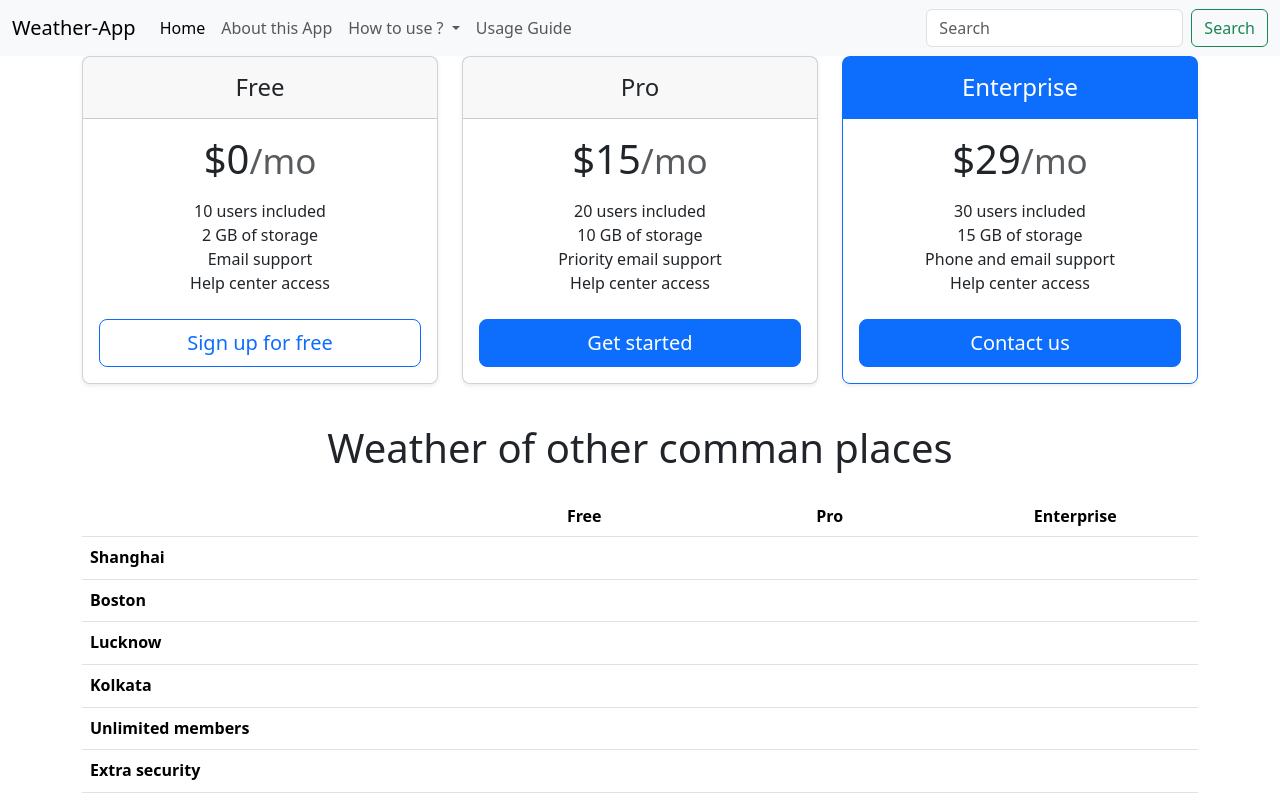
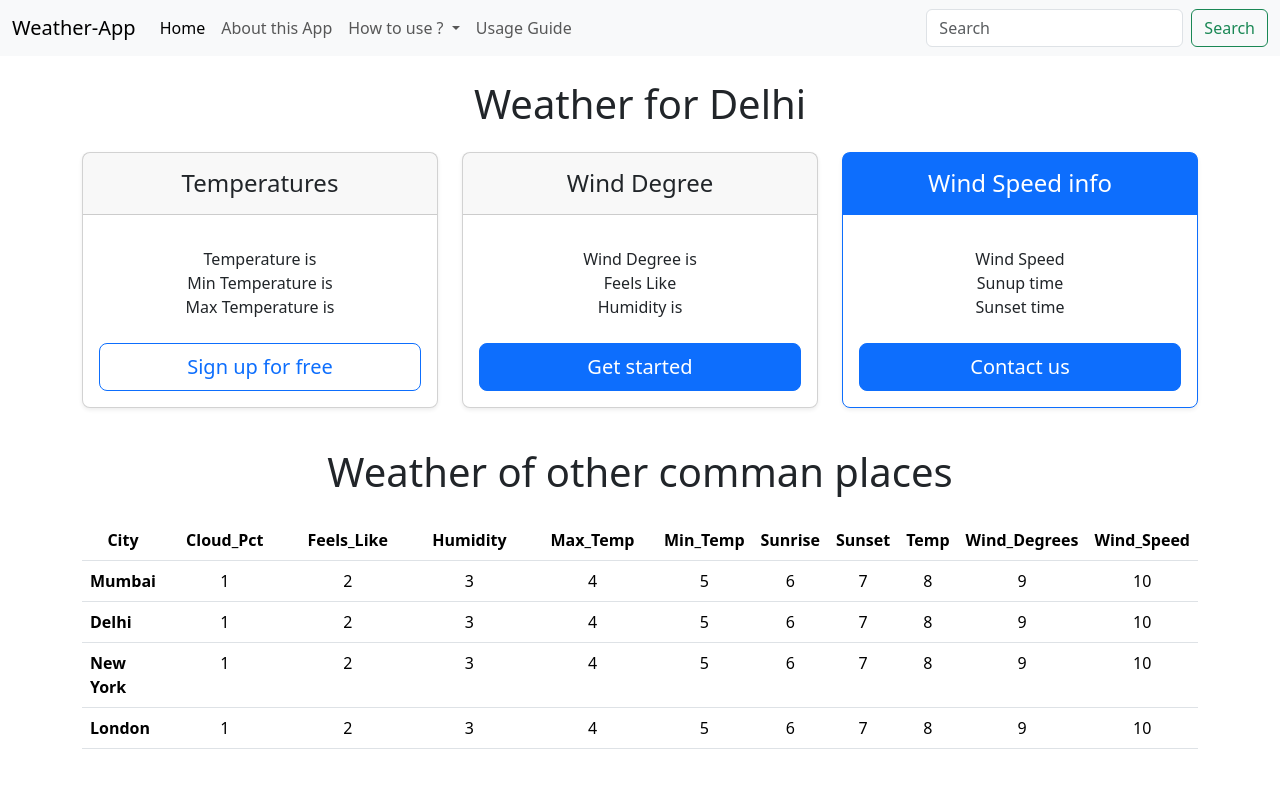
Before and after one commit to Vishallokhande8788/Weather-App, a website: page index.html in a window 1280 px wide. Drawn offline with nearby package versions, Linux system fonts and the light colour scheme; no server answers.

Commit message:
api info display done

```diff
--- a/index.html
+++ b/index.html
@@ -37,28 +37,29 @@
             </li>
           </ul>
           <form class="d-flex" role="search">
-            <input class="form-control me-2" type="search" placeholder="Search" aria-label="Search">
-            <button class="btn btn-outline-success" type="submit">Search</button>
+            <input class="form-control me-2" id="city" type="search" placeholder="Search" aria-label="Search">
+            <button class="btn btn-outline-success" id="submit" type="submit">Search</button>
           </form>
         </div>
       </div>
     </nav>
 
     <div class="container">
+      <h1 class="my-4 text-center">Weather for <span id="cityName"></span> </h1>
       <main>
         <div class="row row-cols-1 row-cols-md-3 mb-3 text-center">
           <div class="col">
             <div class="card mb-4 rounded-3 shadow-sm">
               <div class="card-header py-3">
-                <h4 class="my-0 fw-normal">Free</h4>
+                <h4 class="my-0 fw-normal">Temperatures</h4>
               </div>
               <div class="card-body">
-                <h1 class="card-title pricing-card-title">$0<small class="text-body-secondary fw-light">/mo</small></h1>
+                <h1 class="card-title pricing-card-title"><span id="temp2"></span><small class="text-body-secondary fw-light">
+                  </small></h1>
                 <ul class="list-unstyled mt-3 mb-4">
-                  <li>10 users included</li>
-                  <li>2 GB of storage</li>
-                  <li>Email support</li>
-                  <li>Help center access</li>
+                  <li> Temperature is  <span id="temp"></span></li>
+                  <li>Min Temperature is <span id="min_Temp"></span></li>
+                  <li> Max Temperature is <span id="max_Temp"></span></li>
                 </ul>
                 <button type="button" class="w-100 btn btn-lg btn-outline-primary">Sign up for free</button>
               </div>
@@ -67,15 +68,18 @@
           <div class="col">
             <div class="card mb-4 rounded-3 shadow-sm">
               <div class="card-header py-3">
-                <h4 class="my-0 fw-normal">Pro</h4>
+                <h4 class="my-0 fw-normal">Wind Degree </h4>
               </div>
               <div class="card-body">
-                <h1 class="card-title pricing-card-title">$15<small class="text-body-secondary fw-light">/mo</small></h1>
+                <h1 class="card-title pricing-card-title"><span id="wind_degrees2"></span><small class="text-body-secondary fw-light"></small></h1>
                 <ul class="list-unstyled mt-3 mb-4">
-                  <li>20 users included</li>
-                  <li>10 GB of storage</li>
-                  <li>Priority email support</li>
-                  <li>Help center access</li>
+                  <!-- <li> Cloud pct is <span id="cloud_pct"></span></li> -->
+                  <li> Wind Degree is  <span id="wind_degrees"></span></li>
+
+                  <li> Feels Like  <span id="feels_like"></span></li>
+                  <li> Humidity is <span id="humidity"></span></li>
+
+
                 </ul>
                 <button type="button" class="w-100 btn btn-lg btn-primary">Get started</button>
               </div>
@@ -84,15 +88,14 @@
           <div class="col">
             <div class="card mb-4 rounded-3 shadow-sm border-primary">
               <div class="card-header py-3 text-bg-primary border-primary">
-                <h4 class="my-0 fw-normal">Enterprise</h4>
+                <h4 class="my-0 fw-normal">Wind Speed info </h4>
               </div>
               <div class="card-body">
-                <h1 class="card-title pricing-card-title">$29<small class="text-body-secondary fw-light">/mo</small></h1>
+                <h1 class="card-title pricing-card-title"><span id="wind_speed2"></span><small class="text-body-secondary fw-light"></small></h1>
                 <ul class="list-unstyled mt-3 mb-4">
-                  <li>30 users included</li>
-                  <li>15 GB of storage</li>
-                  <li>Phone and email support</li>
-                  <li>Help center access</li>
+                  <li> Wind Speed <span id="wind_speed"></span></li>
+                  <li> Sunup time <span id="Sunrise"></span></li>
+                  <li> Sunset time <span id="Sunset"></span></li>
                 </ul>
                 <button type="button" class="w-100 btn btn-lg btn-primary">Contact us</button>
               </div>
@@ -106,51 +109,77 @@
           <table class="table text-center">
             <thead>
               <tr>
-                <th style="width: 34%;"></th>
-                <th style="width: 22%;">Free</th>
-                <th style="width: 22%;">Pro</th>
-                <th style="width: 22%;">Enterprise</th>
+                <th style="width: 4%;">City</th>
+
+                    <th style="width: 22%;">Cloud_Pct</th>
+                   <th style="width: 22%;">Feels_Like</th>
+                   <th style="width: 22%;">Humidity</th>
+                   <th style="width: 22%;">Max_Temp</th>
+                   <th style="width: 22%;">Min_Temp</th>
+                   <th style="width: 22%;">Sunrise</th>
+                   <th style="width: 22%;">Sunset</th>
+                   <th style="width: 22%;">Temp</th>
+                   <th style="width: 22%;">Wind_Degrees</th>
+                   <th style="width: 22%;">Wind_Speed</th>
               </tr>
             </thead>
             <tbody>
               <tr>
-                <th scope="row" class="text-start">Shanghai</th>
-                <td><svg class="bi" width="24" height="24"><use xlink:href="#check"></use></svg></td>
-                <td><svg class="bi" width="24" height="24"><use xlink:href="#check"></use></svg></td>
-                <td><svg class="bi" width="24" height="24"><use xlink:href="#check"></use></svg></td>
+                <th scope="row" class="text-start">Mumbai</th>
+                <td>1</td>
+                <td>2</td>
+                <td>3</td>
+                <td>4</td>
+                <td>5</td>
+                <td>6</td>
+                <td>7</td>
+                <td>8</td>
+                <td>9</td>
+                <td>10</td>
               </tr>
               <tr>
-                <th scope="row" class="text-start">Boston</th>
-                <td></td>
-                <td><svg class="bi" width="24" height="24"><use xlink:href="#check"></use></svg></td>
-                <td><svg class="bi" width="24" height="24"><use xlink:href="#check"></use></svg></td>
+                <th scope="row" class="text-start">Delhi</th>
+                <td>1</td>
+                <td>2</td>
+                <td>3</td>
+                <td>4</td>
+                <td>5</td>
+                <td>6</td>
+                <td>7</td>
+                <td>8</td>
+                <td>9</td>
+                <td>10</td>
               </tr>
             </tbody>
 
             <tbody>
               <tr>
-                <th scope="row" class="text-start">Lucknow</th>
-                <td><svg class="bi" width="24" height="24"><use xlink:href="#check"></use></svg></td>
-                <td><svg class="bi" width="24" height="24"><use xlink:href="#check"></use></svg></td>
-                <td><svg class="bi" width="24" height="24"><use xlink:href="#check"></use></svg></td>
+                <th scope="row" class="text-start">New York</th>
+                <td>1</td>
+                <td>2</td>
+                <td>3</td>
+                <td>4</td>
+                <td>5</td>
+                <td>6</td>
+                <td>7</td>
+                <td>8</td>
+                <td>9</td>
+                <td>10</td>
               </tr>
               <tr>
-                <th scope="row" class="text-start">Kolkata </th>
-                <td></td>
-                <td><svg class="bi" width="24" height="24"><use xlink:href="#check"></use></svg></td>
-                <td><svg class="bi" width="24" height="24"><use xlink:href="#check"></use></svg></td>
+                <th scope="row" class="text-start">London</th>
+                <td>1</td>
+                <td>2</td>
+                <td>3</td>
+                <td>4</td>
+                <td>5</td>
+                <td>6</td>
+                <td>7</td>
+                <td>8</td>
+                <td>9</td>
+                <td>10</td>
               </tr>
-              <tr>
-                <th scope="row" class="text-start">Unlimited members</th>
-                <td></td>
-                <td><svg class="bi" width="24" height="24"><use xlink:href="#check"></use></svg></td>
-                <td><svg class="bi" width="24" height="24"><use xlink:href="#check"></use></svg></td>
-              </tr>
-              <tr>
-                <th scope="row" class="text-start">Extra security</th>
-                <td></td>
-                <td></td>
-                <td><svg class="bi" width="24" height="24"><use xlink:href="#check"></use></svg></td>
+
               </tr>
             </tbody>
           </table>
--- a/src/script.js
+++ b/src/script.js
@@ -0,0 +1,74 @@
+document.addEventListener("DOMContentLoaded", function () {
+    // Load default weather for Delhi
+    getWeather("Delhi");
+
+    // Add event listener to the search button
+    document.getElementById("submit").addEventListener("click", function (e) {
+        e.preventDefault();
+        const city = document.getElementById("city").value.trim();
+        if (city) {
+            getWeather(city);
+        } else {
+            alert("Please enter a city name!");
+        }
+    });
+});
+
+async function getWeather(city) {
+    document.getElementById("cityName").innerText = city;
+
+    try {
+        // Fetch latitude & longitude of the city
+        const geoUrl = `https://geocoding-api.open-meteo.com/v1/search?name=${city}&count=1&language=en&format=json`;
+        const geoResponse = await fetch(geoUrl);
+        const geoData = await geoResponse.json();
+
+        if (!geoData.results || geoData.results.length === 0) {
+            alert("City not found! Please enter a valid city.");
+            return;
+        }
+
+        const { latitude, longitude } = geoData.results[0];
+
+        // Fetch weather data using latitude & longitude
+        const weatherUrl = `https://api.open-meteo.com/v1/forecast?latitude=${latitude}&longitude=${longitude}&current_weather=true&daily=temperature_2m_min,temperature_2m_max,sunrise,sunset,cloud_cover_mean&timezone=auto`;
+        const weatherResponse = await fetch(weatherUrl);
+        const weatherData = await weatherResponse.json();
+
+        // Extract weather details
+        const weatherDetails = {
+            // cloud_pct: weatherData.daily.cloud_cover_mean ? weatherData.daily.cloud_cover_mean[0] : "N/A",
+            feels_like: weatherData.current_weather.temperature || "N/A",
+            humidity: weatherData.current_weather.relative_humidity || "N/A",
+            max_temp: weatherData.daily.temperature_2m_max ? weatherData.daily.temperature_2m_max[0] : "N/A",
+            min_temp: weatherData.daily.temperature_2m_min ? weatherData.daily.temperature_2m_min[0] : "N/A",
+            sunrise: weatherData.daily.sunrise ? weatherData.daily.sunrise[0] : "N/A",
+            sunset: weatherData.daily.sunset ? weatherData.daily.sunset[0] : "N/A",
+            temp: weatherData.current_weather.temperature || "N/A",
+            wind_degrees: weatherData.current_weather.winddirection || "N/A",
+            wind_speed: weatherData.current_weather.windspeed || "N/A"
+        };
+
+        // Update HTML with weather data
+        document.getElementById("temp").innerText = weatherDetails.temp + "°C";
+        document.getElementById("temp2").innerText = weatherDetails.temp + "°C";
+
+        document.getElementById("min_Temp").innerText = weatherDetails.min_temp + "°C";
+        document.getElementById("max_Temp").innerText = weatherDetails.max_temp + "°C";
+        // document.getElementById("cloud_pct").innerText = weatherDetails.cloud_pct + "%";
+        document.getElementById("feels_like").innerText = weatherDetails.feels_like + "°C";
+        document.getElementById("humidity").innerText = weatherDetails.humidity + "%";
+        document.getElementById("wind_degrees").innerText = weatherDetails.wind_degrees + "°";
+        document.getElementById("wind_degrees2").innerText = weatherDetails.wind_degrees + "°";
+
+        document.getElementById("wind_speed").innerText = weatherDetails.wind_speed + " km/h";
+        document.getElementById("wind_speed2").innerText = weatherDetails.wind_speed + " km/h";
+
+        document.getElementById("Sunrise").innerText = weatherDetails.sunrise;
+        document.getElementById("Sunset").innerText = weatherDetails.sunset;
+
+    } catch (error) {
+        console.error("Error fetching weather data:", error);
+        alert("An error occurred while fetching the weather. Please try again.");
+    }
+}
```
Also changed, not shown: public/weather app 2.png (added).
